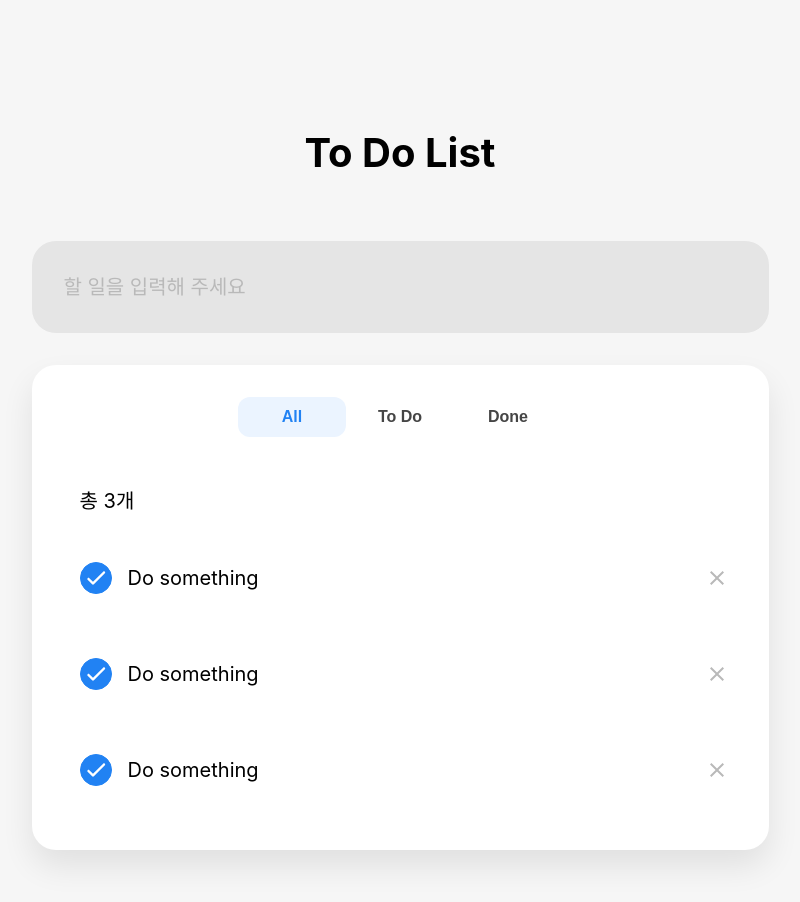
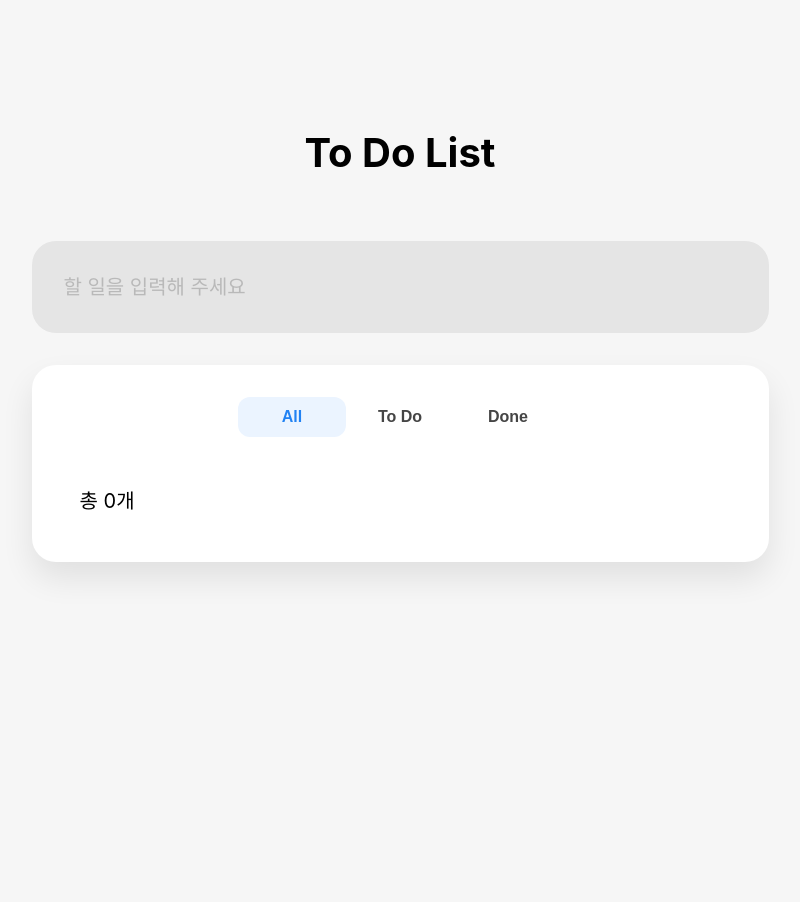
Before and after one commit to jin-2/todolist, a Next.js app: page / in a window 1280 px wide. Shown: the top 902 px of the page, without its empty margins (240-1040 px from the left). After the commit the page ends 800 px from the top, so only its background shows below. Built offline with nearby package versions, Linux system fonts and the light colour scheme; a web font is replaced by a local one.

Commit message:
feat: Use Recoil state to TodoItem and TodoList components
- unit tests for TodoList

```diff
--- a/src/components/ui/TodoItem/TodoItem.tsx
+++ b/src/components/ui/TodoItem/TodoItem.tsx
@@ -3,15 +3,22 @@ import React from "react";
 import styled from "@emotion/styled";
 import ButtonCheck from "../ButtonCheck/ButtonCheck";
 import ButtonRemove from "../ButtonRemove/ButtonRemove";
+import { Todo } from "../../../recoil/todoState";
 
-interface TodoItemProps {}
+interface TodoItemProps {
+  todo: Todo;
+}
 
-const TodoItem = ({}: TodoItemProps) => {
+const TodoItem = ({ todo }: TodoItemProps) => {
   return (
     <StyledTodoItem>
-      <ButtonCheck checked={true} />
-      <p className="todo-text">Do something</p>
-      <ButtonRemove />
+      <ButtonCheck checked={todo.completed} />
+      <p className="todo-text">{todo.text}</p>
+      <ButtonRemove
+        onClick={() => {
+          console.log("delete");
+        }}
+      />
     </StyledTodoItem>
   );
 };
--- a/src/components/ui/TodoList/TodoList.tsx
+++ b/src/components/ui/TodoList/TodoList.tsx
@@ -1,17 +1,21 @@
 "use client";
 import styled from "@emotion/styled";
 import TodoItem from "../TodoItem/TodoItem";
+import { useRecoilValue } from "recoil";
+import { filteredTodoListState } from "../../../recoil/todoState";
 
 interface TodoListProps {}
 
 const TodoList = ({}: TodoListProps) => {
+  const filteredTodos = useRecoilValue(filteredTodoListState);
+
   return (
     <StyledTodoList>
-      <p className="counting">총 3개</p>
+      <p className="counting">총 {filteredTodos.length}개</p>
       <ul>
-        <TodoItem />
-        <TodoItem />
-        <TodoItem />
+        {filteredTodos.map((todo) => (
+          <TodoItem key={todo.id} todo={todo} />
+        ))}
       </ul>
     </StyledTodoList>
   );
```
Also changed, not shown: 1 other file (tests, documents, lock files or other folders).
